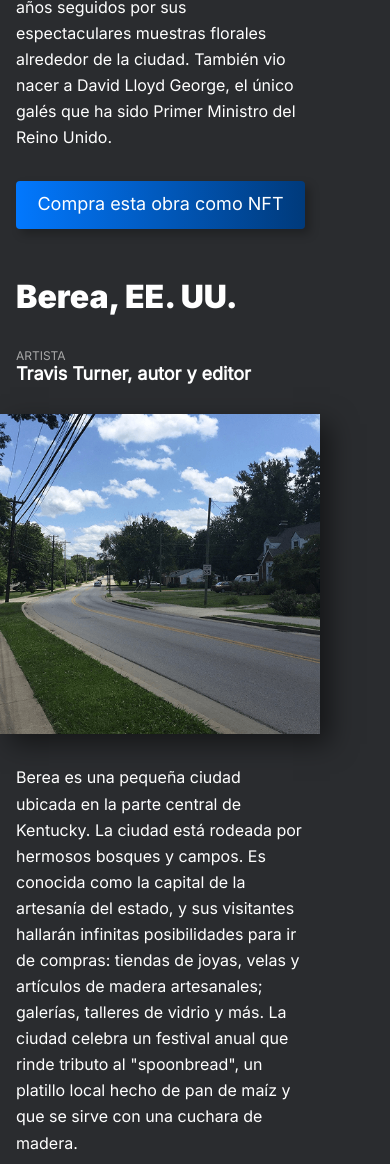
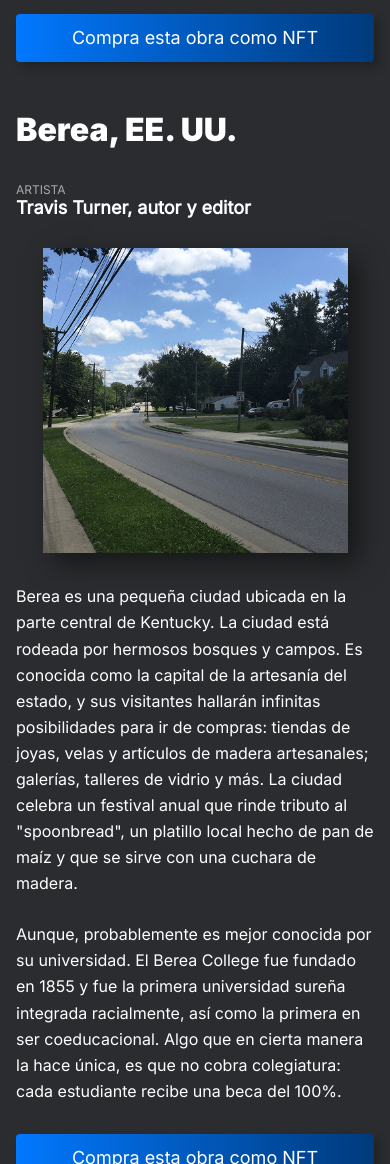
Before and after one commit to ginamier/web_project_homeland, a plain HTML site: page index.html in a window 390 px wide. Shown: the part 4588-5752 px from the top of the page. Drawn offline with nearby package versions, Linux system fonts and the light colour scheme.

Commit message:
Arreglar desplazamiento horizontal

```diff
--- a/blocks/places.css
+++ b/blocks/places.css
@@ -43,6 +43,11 @@
 }
 
 .places__item__button {
+  display: flex;
+  justify-content: center;
+  align-items: center;
+  text-decoration: none;
+  line-height: 1;
   border: none;
   border-radius: 4px;
   color: white;
@@ -131,16 +136,52 @@
     margin-bottom: 8px;
   }
 }
+@media screen and (max-width: 735px) {
+  .places {
+    max-width: 100%;
+    padding-left: 16px;
+    padding-right: 16px;
+  }
+  .places__item {
+    max-width: 100%;
+    gap: 10px;
+    grid-template-columns: 1fr 1fr;
+    margin-left: auto;
+    margin-right: auto;
+  }
 
+  .places__item__left-column {
+    width: 100%;
+  }
+
+  .places__item__right-column {
+    width: 100%;
+  }
+
+  .places__item__title {
+    width: 100%;
+  }
+  .places__item__photo {
+  }
+
+  .places__item__button {
+    width: 100%;
+  }
+}
 @media screen and (max-width: 540px) {
+  .places {
+    max-width: 100%;
+    padding-left: 0;
+    padding-right: 0;
+  }
   .places__item {
     grid-template-columns: 1fr;
-    max-width: 320px;
+    max-width: 100%;
     gap: 0;
     padding-top: 50px;
-    margin-top: 0;
     margin-left: 0;
     margin-right: 0;
+    margin-top: 0;
     margin-bottom: 0;
     display: grid;
     grid-template-areas:
@@ -152,31 +193,36 @@
       "button";
   }
   .places__item__left-column {
-    max-width: 320px;
+    max-width: 100%;
     display: contents;
   }
 
   .places__item__right-column {
-    max-width: 320px;
+    max-width: 100%;
     display: contents;
   }
   .places__item__title {
     font-size: 32px;
-    padding-left: 16px;
     grid-area: title;
     margin-top: 0;
+    padding-left: 16px;
+    padding-right: 16px;
+    max-width: calc(100% - 32px);
   }
 
   .places__item__photo {
-    max-width: 320px;
-    max-height: 320px;
+    max-width: 305px;
+    height: 305px;
     grid-area: photo;
     margin-top: 0px;
     margin-bottom: 0px;
+    margin-left: auto;
+    margin-right: auto;
+    padding-left: 0;
+    padding-right: 0;
   }
   .places__item__website {
-    max-width: 320px;
-    padding-left: 16px;
+    max-width: 100%;
     grid-area: website;
     margin-top: 30px;
     margin-bottom: 30px;
@@ -188,23 +234,29 @@
     height: auto;
   }
   .places__item__paragraph {
-    max-width: 320px;
+    max-width: 100%;
     margin-left: 0;
     margin-right: 0;
     box-sizing: border-box;
+    margin-top: 25px;
+    margin-bottom: 0px;
     padding-left: 16px;
     padding-right: 16px;
-    margin-top: 25px;
-    margin-bottom: 0px;
   }
   .places__item__website__url-heading {
-    max-width: 320px;
+    padding-left: 16px;
+    max-width: calc(100% - 32px);
+  }
+  .places__item__website__artist {
+    max-width: calc(100% - 32px);
+    padding-left: 16px;
   }
 
   .places__item__button {
+    grid-area: button;
+    margin-top: 30px;
+    max-width: calc(100% - 32px);
     margin-left: 16px;
     margin-right: 16px;
-    grid-area: button;
-    margin-top: 30px;
   }
 }
--- a/index.html
+++ b/index.html
@@ -116,17 +116,18 @@
           <div class="places__item">
             <div class="places__item__left-column">
               <h4 class="places__item__title">Cricieth, Gales</h4>
+
               <img
                 src="images/cricieth.png"
                 alt="Foto de Cricieth, Gales"
                 class="places__item__photo"
               />
+
               <a
                 href="https://www.theverge.com/22310188/nft-explainer-what-is-blockchain-crypto-art-faq"
+                class="places__item__button"
               >
-                <button type="button" class="places__item__button">
-                  Compra esta obra como NFT
-                </button>
+                Compra esta obra como NFT
               </a>
             </div>
             <div class="places__item__right-column">
@@ -176,10 +177,9 @@
               />
               <a
                 href="https://www.theverge.com/22310188/nft-explainer-what-is-blockchain-crypto-art-faq"
+                class="places__item__button"
               >
-                <button type="button" class="places__item__button">
-                  Compra esta obra como NFT
-                </button>
+                Compra esta obra como NFT
               </a>
             </div>
             <div class="places__item__right-column">
@@ -227,17 +227,14 @@
               />
               <a
                 href="https://www.theverge.com/22310188/nft-explainer-what-is-blockchain-crypto-art-faq"
+                class="places__item__button"
               >
-                <button type="button" class="places__item__button">
-                  Compra esta obra como NFT
-                </button>
+                Compra esta obra como NFT
               </a>
             </div>
             <div class="places__item__right-column">
               <div class="places__item__website">
-                <a
-                  href="https://www.theverge.com/22310188/nft-explainer-what-is-blockchain-crypto-art-faq"
-                  class="places__item__website__url-heading"
+                <a href="" class="places__item__website__url-heading"
                   >ARTISTA</a
                 >
                 <h5 class="places__item__website__artist">
@@ -286,17 +283,14 @@
               />
               <a
                 href="https://www.theverge.com/22310188/nft-explainer-what-is-blockchain-crypto-art-faq"
+                class="places__item__button"
               >
-                <button type="button" class="places__item__button">
-                  Compra esta obra como NFT
-                </button>
+                Compra esta obra como NFT
               </a>
             </div>
             <div class="places__item__right-column">
               <div class="places__item__website">
-                <a
-                  href="https://www.theverge.com/22310188/nft-explainer-what-is-blockchain-crypto-art-faq"
-                  class="places__item__website__url-heading"
+                <a href="" class="places__item__website__url-heading"
                   >ARTISTA</a
                 >
                 <h5 class="places__item__website__artist">
```
